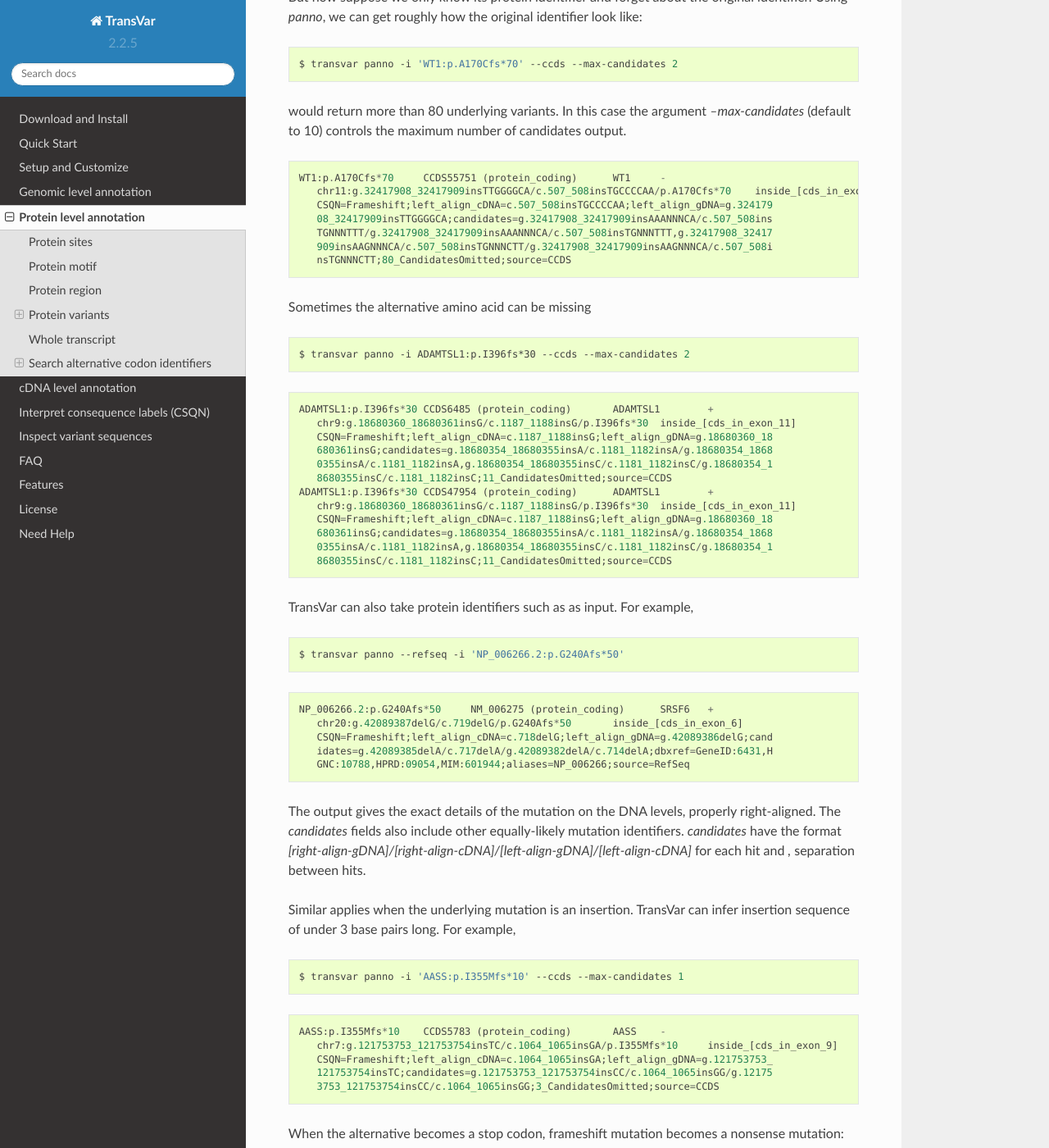
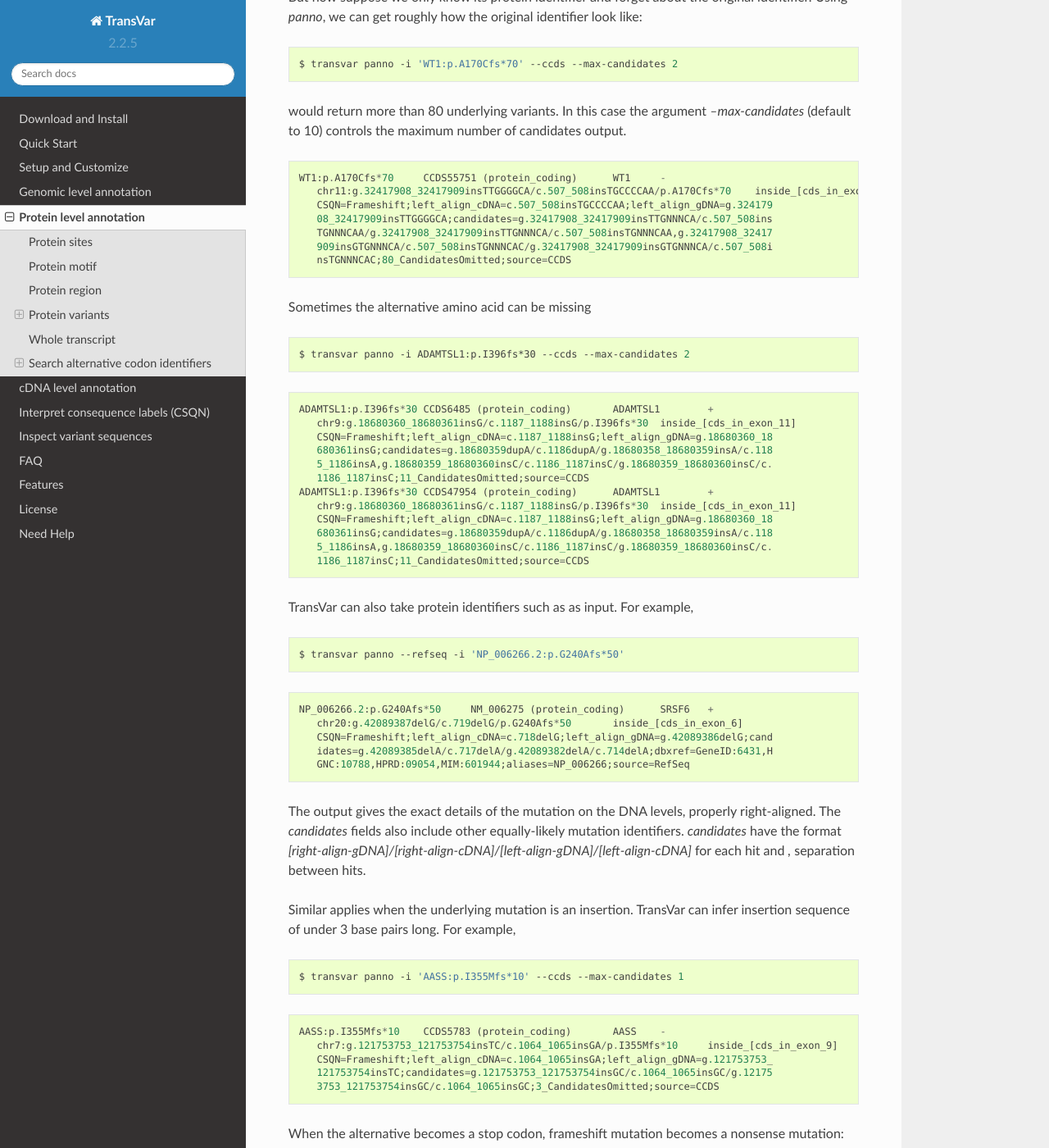
Before and after one commit to zwdzwd/transvar, a Sphinx documentation site: the page built from docs/source/annotation_from_protein_level.rst, in a window 1280 px wide and 1400 px high, scrolled down 5336 px. Shown: the whole window at 82% size. Built offline with Sphinx 7.4.7 and the Read the Docs theme 2.0.0, drawn with Linux system fonts in a browser that asks for light colours.

Commit message:
removed unnecessary candidate sorting

```diff
--- a/docs/source/annotation_from_protein_level.rst
+++ b/docs/source/annotation_from_protein_level.rst
@@ -282,10 +282,10 @@
    WT1:p.A170Cfs*70	CCDS55751 (protein_coding)	WT1	-
       chr11:g.32417908_32417909insTTGGGGCA/c.507_508insTGCCCCAA/p.A170Cfs*70	inside_[cds_in_exons_[7,8,9]]
       CSQN=Frameshift;left_align_cDNA=c.507_508insTGCCCCAA;left_align_gDNA=g.324179
-      08_32417909insTTGGGGCA;candidates=g.32417908_32417909insAAANNNCA/c.507_508ins
-      TGNNNTTT/g.32417908_32417909insAAANNNCA/c.507_508insTGNNNTTT,g.32417908_32417
-      909insAAGNNNCA/c.507_508insTGNNNCTT/g.32417908_32417909insAAGNNNCA/c.507_508i
-      nsTGNNNCTT;80_CandidatesOmitted;source=CCDS
+      08_32417909insTTGGGGCA;candidates=g.32417908_32417909insTTGNNNCA/c.507_508ins
+      TGNNNCAA/g.32417908_32417909insTTGNNNCA/c.507_508insTGNNNCAA,g.32417908_32417
+      909insGTGNNNCA/c.507_508insTGNNNCAC/g.32417908_32417909insGTGNNNCA/c.507_508i
+      nsTGNNNCAC;80_CandidatesOmitted;source=CCDS
 
 Sometimes the alternative amino acid can be missing
 
@@ -298,15 +298,15 @@
    ADAMTSL1:p.I396fs*30	CCDS6485 (protein_coding)	ADAMTSL1	+
       chr9:g.18680360_18680361insG/c.1187_1188insG/p.I396fs*30	inside_[cds_in_exon_11]
       CSQN=Frameshift;left_align_cDNA=c.1187_1188insG;left_align_gDNA=g.18680360_18
-      680361insG;candidates=g.18680354_18680355insA/c.1181_1182insA/g.18680354_1868
-      0355insA/c.1181_1182insA,g.18680354_18680355insC/c.1181_1182insC/g.18680354_1
-      8680355insC/c.1181_1182insC;11_CandidatesOmitted;source=CCDS
+      680361insG;candidates=g.18680359dupA/c.1186dupA/g.18680358_18680359insA/c.118
+      5_1186insA,g.18680359_18680360insC/c.1186_1187insC/g.18680359_18680360insC/c.
+      1186_1187insC;11_CandidatesOmitted;source=CCDS
    ADAMTSL1:p.I396fs*30	CCDS47954 (protein_coding)	ADAMTSL1	+
       chr9:g.18680360_18680361insG/c.1187_1188insG/p.I396fs*30	inside_[cds_in_exon_11]
       CSQN=Frameshift;left_align_cDNA=c.1187_1188insG;left_align_gDNA=g.18680360_18
-      680361insG;candidates=g.18680354_18680355insA/c.1181_1182insA/g.18680354_1868
-      0355insA/c.1181_1182insA,g.18680354_18680355insC/c.1181_1182insC/g.18680354_1
-      8680355insC/c.1181_1182insC;11_CandidatesOmitted;source=CCDS
+      680361insG;candidates=g.18680359dupA/c.1186dupA/g.18680358_18680359insA/c.118
+      5_1186insA,g.18680359_18680360insC/c.1186_1187insC/g.18680359_18680360insC/c.
+      1186_1187insC;11_CandidatesOmitted;source=CCDS
 
 
 TransVar can also take protein identifiers such as  as input. For example,
```
Also changed, not shown: other parts of docs/source/annotation_from_protein_level.rst (+2 -2 lines), 1 other file.
